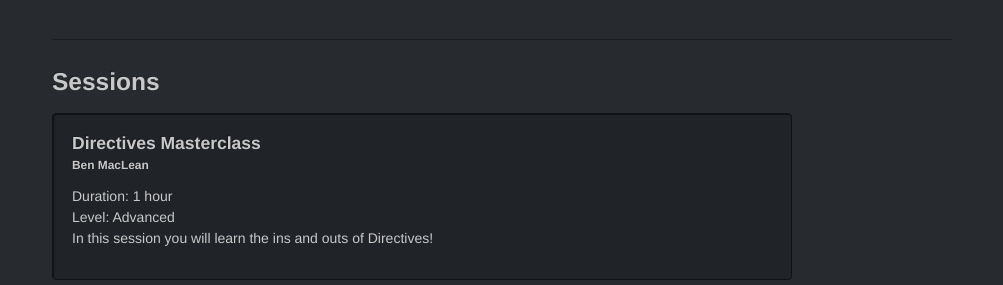
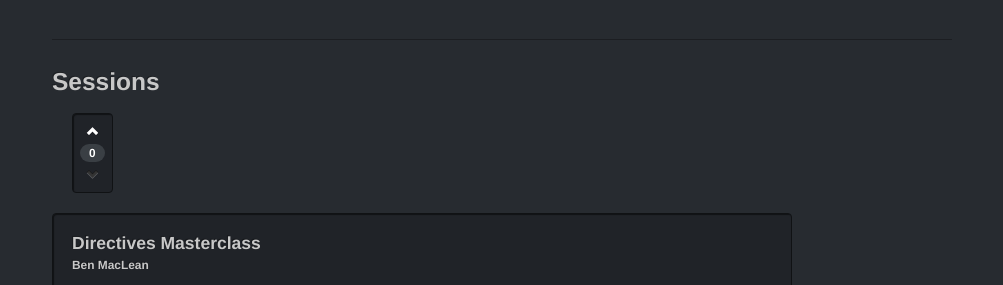
Before and after one commit to BenMacLean/angularFundamentalsFiles, a website: page DemoApp/app/eventDetails.html in a window 1280 px wide. Shown: the part 448-733 px from the top of the page, without its empty margins (138-1141 px from the left). Drawn offline with Linux system fonts and the light colour scheme.

Commit message:
counters in

```diff
--- a/DemoApp/app/eventDetails.html
+++ b/DemoApp/app/eventDetails.html
@@ -40,6 +40,17 @@
       <h3>Sessions</h3>
       <ul class="thumbnails">
         <li ng-repeat="session in event.sessions">
+          <div class="span0 well votingWidget">
+            <div class="votingButton">
+              <i class="icon-chevron-up icon-white"></i>
+            </div>
+            <div class="badge badge-inverse">
+                <div>{{session.upVoteCount}}</div>
+            </div>
+            <div class="votingButton">
+                <i class="icon-chevron-down"></i>
+            </div>
+          </div>
           <div class="row session">
             <div class="well span9">
               <h4 class="well-title">{{session.name}}</h4>
--- a/DemoApp/app/js/controllers/eventController.js
+++ b/DemoApp/app/js/controllers/eventController.js
@@ -19,21 +19,24 @@ eventsApp.controller('eventController',
           creatorName: 'Ben MacLean',
           duration: '1 hour',
           level: 'Advanced',
-          abstract: 'In this session you will learn the ins and outs of Directives!'
+          abstract: 'In this session you will learn the ins and outs of Directives!',
+          upVoteCount: 0,
         },
         {
           name: 'Scopes for fun and profit',
           creatorName: 'Tom MacLean',
           duration: '2 hours',
           level: 'Advanced',
-          abstract: 'In this session you will learn about Scopes!'
+          abstract: 'In this session you will learn about Scopes!',
+          upVoteCount: 0,
         },
         {
           name: 'Well Behaved Controllers',
           creatorName: 'Dan MacLean',
           duration: '1 hour',
           level: 'Advanced',
-          abstract: 'In this session you will learn about Controllers!'
+          abstract: 'In this session you will learn about Controllers!',
+          upVoteCount: 0,
         }
       ]
     }
```
